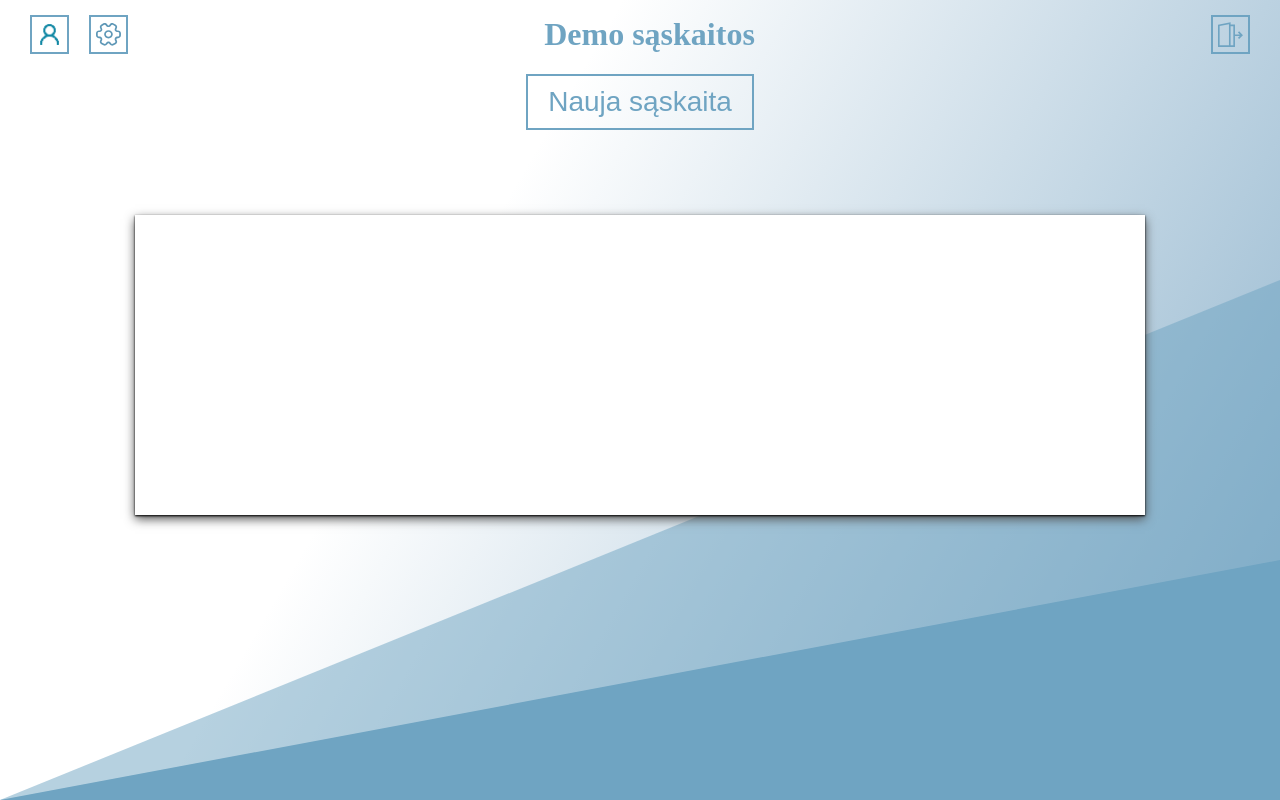
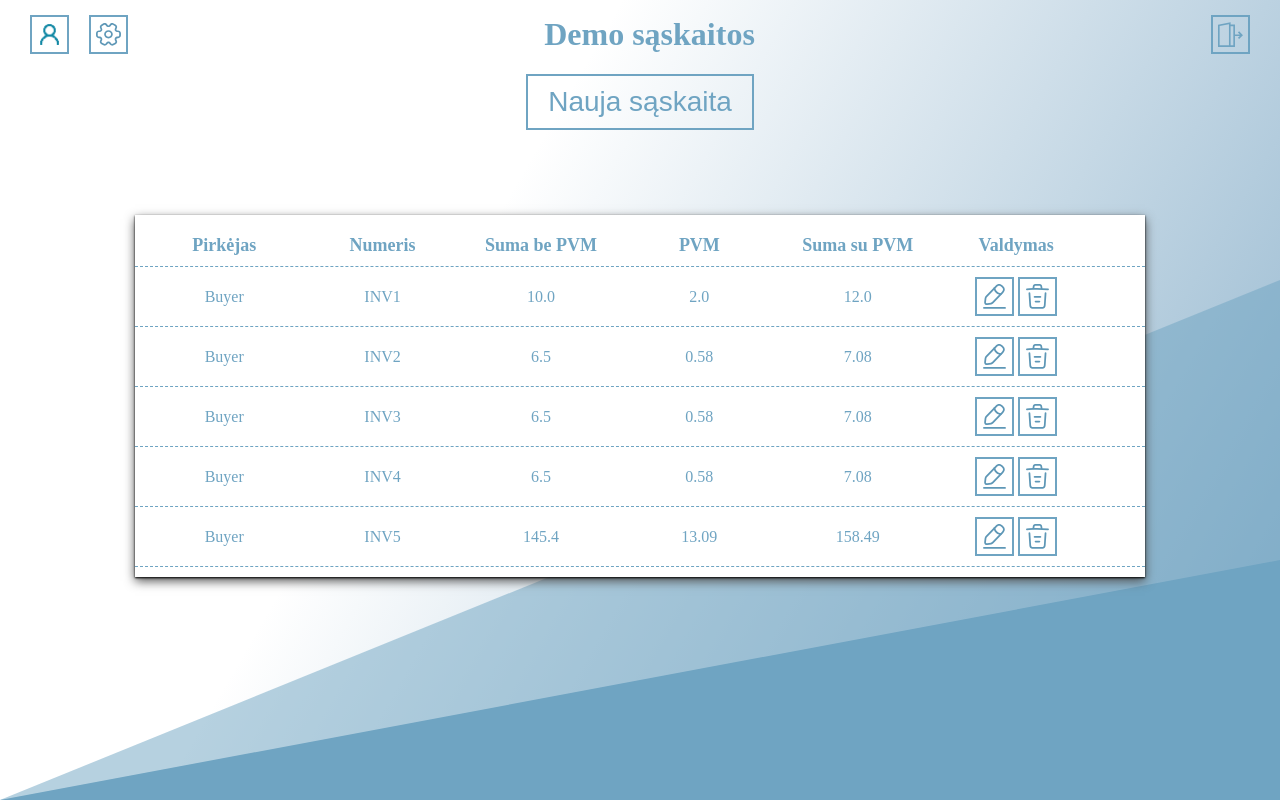
Before and after one commit to ASreiros/InvoicingProject, a Flask app: page /list in a window 1280 px wide. Run offline with Flask 3, Linux system fonts and the light colour scheme; a user stored in the database is signed in.

Commit message:
delete invoice from list is done

```diff
--- a/app/db_operations.py
+++ b/app/db_operations.py
@@ -111,3 +111,17 @@ def delete_invoice(invoice_id, user_id):
 		return False
 	else:
 		return True
+
+
+def collect_invoices(user_id):
+	invoices = models.Invoice.query.filter_by(user_id=user_id).all()
+	return invoices
+
+
+def get_invoice_number(user_id, series):
+	invoices = models.Invoice.query.filter_by(user_id=user_id, series=series).all()
+	high_number = 0
+	for inv in invoices:
+		if inv.number > high_number:
+			high_number = inv.number
+	return high_number + 1
--- a/app/static/css/list.css
+++ b/app/static/css/list.css
@@ -80,19 +80,51 @@
     margin-left: auto;
     margin-right: auto;
     text-align: center;
+    padding: 10px 0 10px 0;
     width: 1010px;
-    min-height: 300px;
     background-color: white;
     box-shadow: 0 1px 2px #000000, 0 4px 10px #525252;
+    position: relative;
 
 }
 
 
-.list>div{
-    width: 90%;
-    margin: 10px auto;
+.list>.line{
+    width: 100%;
+    padding: 10px;
     display: flex;
+    flex-direction: line;
+    color: rgba(111, 164, 194, 1);
+    border-bottom: dashed rgba(111, 164, 194, 1) 1px;
+    align-items: center;
 }
+
+.line>p, .line>div{
+    width: 16%;
+    font-size: 16px;
+}
+
+.line>div>button{
+    border: rgba(111, 164, 194, 1) 2px solid;
+    cursor: pointer;
+    padding: 5px;
+    background-color: transparent;
+    position: relative;
+}
+
+.line>div>button>img{
+    object-fit: contain;
+    width: 25px;
+    height: 25px;
+    filter: invert(69%) sepia(23%) saturate(630%) hue-rotate(158deg) brightness(86%) contrast(87%);
+}
+
+.first-line>p{
+    font-weight: bold;
+    font-size: 18px;
+}
+
+
 
 .main-screen{
     position: relative;
@@ -119,6 +151,17 @@
     bottom: -100px;
 }
 
+.error-info{
+    position: absolute;
+    width: 100%;
+    text-align: center;
+    top: -50px;
+    left: 0;
+    color: red;
+    background-color: rgba(111, 164, 194, 1);
+    padding: 10px 20px;
+}
+
 
 
 .noshow{
--- a/app/static/js/list.js
+++ b/app/static/js/list.js
@@ -13,3 +13,47 @@ document.querySelector(".modal").addEventListener("click", ()=>{
     document.querySelector("#password-form").classList.add("noshow")
     document.querySelector(".modal").classList.add("noshow")
 })
+
+
+document.querySelectorAll('.delete-line').forEach(delBtn=>{
+    delBtn.addEventListener('click', ()=>{
+        line = delBtn.parentElement.parentElement
+        inv = line.querySelector('.number').innerText
+        if(confirm(`Ar tikrai norite ištrinti sąskaita "${inv}"?`)){
+            data = {
+                "invoice_id": line.querySelector('.id').value
+            }
+            fetch(`${window.origin}/delete-invoice`,{
+                method: "POST",
+                credentials: "include",
+                body:JSON.stringify(data),
+                cache:"no-cache",
+                headers: new Headers({
+                    "content-type":"application/json"
+                })
+            })
+            .then(function(response){
+                if (response.status != 200){
+                    console.log("Response status is not 200:  ", response.status, response.statusText);
+                    return
+                }
+
+                response.json().then(function(info){
+                    console.log("info after fetch:",info);
+                    if (info[0]['result']){
+                        location.reload();
+                    } else{
+                        document.querySelector('.error-info').classList.remove("noshow")
+                        document.querySelector('.error-info>p').innerText = "Ištrinti sąskaita nepavyko. \n"
+                    }
+                })
+
+
+            })
+
+
+
+
+        }
+    })
+})
--- a/app/templates/registered/list.html
+++ b/app/templates/registered/list.html
@@ -22,6 +22,35 @@
         <a class="btn-new-invoice" href="{{url_for('new_invoice')}}"><button>Nauja sąskaita</button></a>
     </div>
     <div class="list">
+        <div class="error-info noshow">
+            <p></p>
+        </div>
+        {% if invoices|length > 0 %}
+        <div class="line first-line">
+            <p>Pirkėjas</p>
+            <p>Numeris</p>
+            <p>Suma be PVM</p>
+            <p>PVM</p>
+            <p>Suma su PVM</p>
+            <p>Valdymas</p>
+        </div>
+            {% for invoice in invoices %}
+            <div class="line">
+                <input class="id" type="hidden" value="{{invoice.id}}">
+                <p class="name">{{invoice.buyer_name}}</p>
+                <p class="number">{{invoice.full_number}}</p>
+                <p>{{invoice.sum_before_vat}}</p>
+                <p>{{invoice.vat}}</p>
+                <p>{{invoice.sum_after_vat}}</p>
+                <div>
+                    <button class="edit-line"><img src="{{ url_for('static', filename='img/edit.svg')}}" alt="edit"></button>
+                    <button class="delete-line"><img src="{{ url_for('static', filename='img/delete.svg')}}" alt="edit"></button>
+                </div>
+            </div>
+            {% endfor %}
+        {% else %}
+            <h3>Jus dar neturite išrašytų sąskaitų-faktūrų</h3>
+        {% endif %}
     </div>
     {% if data.error == "" %}
     <form id="user-form" class="hidden-form user-form noshow" action="/user-settings" method="post">
@@ -53,8 +82,8 @@
             <p>{{data.error}}</p>
         </div>
         <div class="btn-holder">
-            <button type="submit" value="cancel" name="submit-button">Atšaukti</button>
-            <button type="submit" value="save" name="submit-button">Išsaugoti</button>
+            <button type="submit" value="cancel-list" name="submit-button">Atšaukti</button>
+            <button type="submit" value="save-list" name="submit-button">Išsaugoti</button>
         </div>
     </form>
 
--- a/app/views.py
+++ b/app/views.py
@@ -99,7 +99,9 @@ def login():
 @login_required
 def list_route():
     data = validation.validate_user_data(current_user)
-    return render_template("registered/list.html", data=data)
+    invoices = db_operations.collect_invoices(current_user.id)
+    print(invoices)
+    return render_template("registered/list.html", data=data, invoices=invoices)
 
 
 @app.route("/user-settings", methods=["POST"])
@@ -107,7 +109,7 @@ def list_route():
 def user_settings():
     print(request.form)
     print(request.form['submit-button'])
-    if request.form['submit-button'] == 'cancel':
+    if request.form['submit-button'] == 'cancel-list':
         return redirect("/list")
     error = ""
     error += validation.validate_name(request.form['c_name'])
@@ -169,7 +171,8 @@ def new_invoice():
         'name': current_user.name,
         'vat_code': current_user.vat_code,
         'tax_code': current_user.tax_code,
-        'address': current_user.address
+        'address': current_user.address,
+        'error': "test"
     }
 
     buyer_data = {
@@ -179,10 +182,12 @@ def new_invoice():
         'address': ""
     }
 
+    print("series:   ", current_user.series)
+
     invoice_data = {
         'date': datetime.now().strftime('%Y-%m-%d'),
-        'number': 1,
-        'series': 'INV',
+        'number': db_operations.get_invoice_number(current_user.id, current_user.series),
+        'series': current_user.series,
         'type': 'pvm sąskaita-faktūra',
         "vat_setting": '21',
         'sum_before_vat': 0,
@@ -217,11 +222,41 @@ def save_new_invoice():
     flag = False
     if error == "":
         flag = True
-        if not db_operations.save_invoice_to_db(req, current_user.id):
+        seller_info = {
+            'name': req["seller-name"],
+            'tax': req['seller-tax'],
+            'vat': req['seller-vat-tax'],
+            'address': req['seller-address']
+        }
+        if not db_operations.edit_user(current_user.id, seller_info):
+            flag = False
+            error += "Pardavėjo duomenys išsauguoti nepavyko \n"
+        elif not db_operations.save_invoice_to_db(req, current_user.id):
             error += "Išsauguoti nepavyko \n"
             flag = False
     print(error)
     answer = make_response(jsonify(error, flag, 200))
+    return answer
+
+@app.route("/get_number", methods=["POST"])
+@login_required
+def get_number():
+    req = request.get_json()
+    print(req)
+    number = db_operations.get_invoice_number(current_user.id, req['series']),
+    answer = make_response(jsonify(number, 200))
+    return answer
+
+@app.route("/delete-invoice", methods=["POST"])
+@login_required
+def delete_invoice():
+    req = request.get_json()
+    action_flag = db_operations.delete_invoice(req['invoice_id'], current_user.id)
+    data = {
+        'result': action_flag,
+    }
+
+    answer = make_response(jsonify(data, 200))
     return answer
 
 @app.context_processor
```
Also changed, not shown: app/invoice_validation.py (+32 -22 lines), app/static/js/invoice.js (+34 -0 lines), app/templates/public/list.html (deleted, +0 -12 lines), app/templates/registered/invoice.html (+5 -5 lines), app/static/img/delete.svg (added), app/static/img/edit.svg (added), instance/invoices_data.db.
